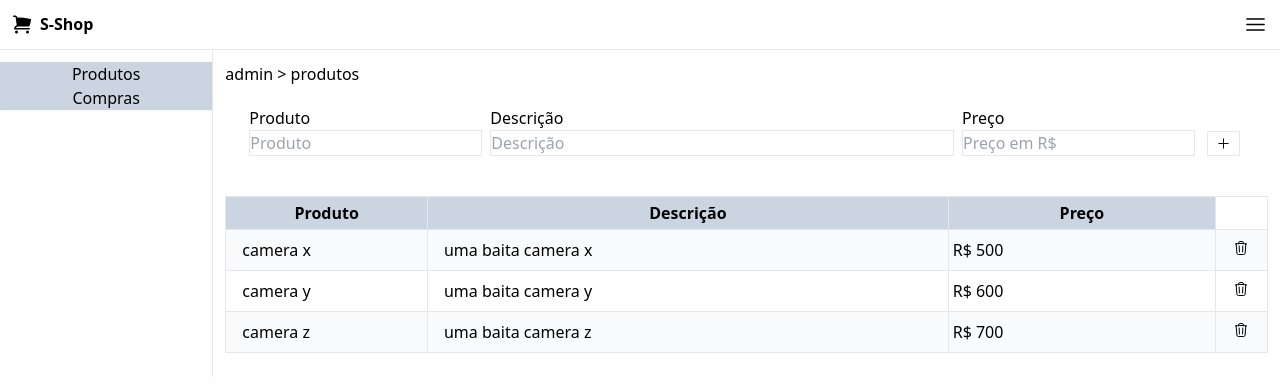
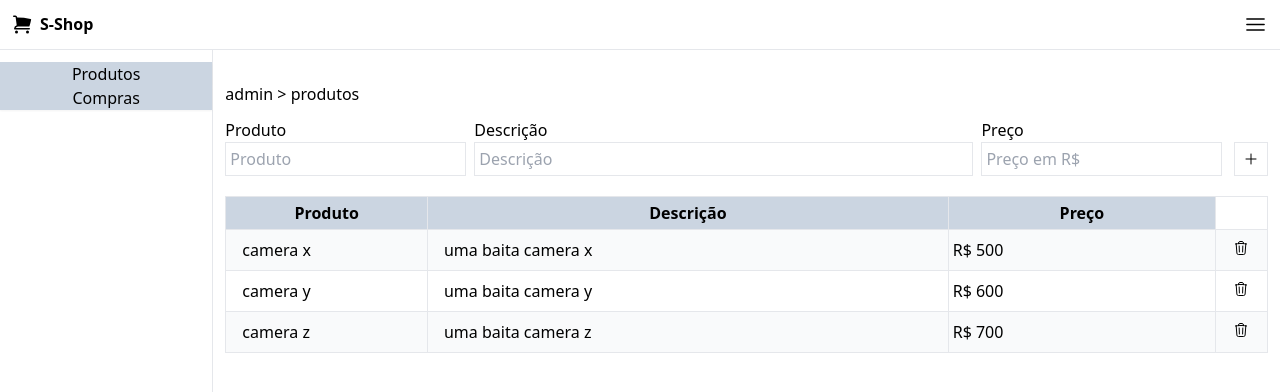
Before and after one commit to brunofuentes/react-shop-cart, a React (Create React App) app: page /admin in a window 1280 px wide. Shown: the top 392 px of the page. Built offline with nearby package versions, Linux system fonts and the light colour scheme.

Commit message:
separated components from pages

```diff
--- a/src/pages/Admin.jsx
+++ b/src/pages/Admin.jsx
@@ -1,44 +1,32 @@
-import React, { useContext, useEffect, useState } from 'react'
-import { useForm } from 'react-hook-form'
+import React, { useContext, useEffect } from 'react'
+import { useParams } from 'react-router-dom'
+import AdminAddProductForm from '../components/AdminAddProductForm'
 import AdminProductList from '../components/AdminProductList'
 import ShopContext from '../context/ShopContext'
+import OrdersList from '../components/OrdersList'
 
 function Admin() {
-	const { updateShopItems, adminAddShopItem } = useContext(ShopContext)
-	const { register, handleSubmit } = useForm()
+	const { updateShopItems } = useContext(ShopContext)
+	const { page } = useParams()
 
 	useEffect(() => {
 		updateShopItems()
 	})
 
 	return (
-		<>
-			<div className="flex flex-grow flex-col p-3">
-				<p>
-					<a href="/admin">admin</a> {'>'} produtos
-				</p>
-				<div>
-					<form onSubmit={handleSubmit(adminAddShopItem)} action="" className="flex p-5">
-						<div className="flex-col flex px-1">
-							<label htmlFor="">Produto</label>
-							<input {...register('name')} type="text" placeholder="Produto" className="border" />
-						</div>
-						<div className="flex-col flex px-1 w-2/4">
-							<label htmlFor="">Descrição</label>
-							<input {...register('description')} type="text" placeholder="Descrição" className="border" />
-						</div>
-						<div className="flex-col flex px-1">
-							<label htmlFor="">Preço</label>
-							<input {...register('price')} type="number" placeholder="Preço em R$" className="border" />
-						</div>
-						<button className="mt-auto py-1 px-2 mx-2 border">
-							<img width={16} height={16} src="/images/icons/add_icon.svg" alt="" />
-						</button>
-					</form>
-				</div>
-				<AdminProductList />
-			</div>
-		</>
+		<div className="flex flex-grow flex-col px-3 py-8">
+			<span className="pb-3">
+				<a href="/admin">admin</a> {'>'} {page !== 'orders' ? 'produtos' : 'compras'}
+			</span>
+			{page !== 'orders' ? (
+				<>
+					<AdminAddProductForm />
+					<AdminProductList />
+				</>
+			) : (
+				<OrdersList />
+			)}
+		</div>
 	)
 }
 
--- a/src/pages/Basket.jsx
+++ /dev/null
@@ -1,75 +0,0 @@
-import React, { useContext, useEffect, useRef } from 'react'
-import { useNavigate } from 'react-router-dom'
-import ShopContext from '../context/ShopContext'
-
-function Basket() {
-	let navigate = useNavigate()
-	let totalPrice = 0
-
-	const { setOrderName, checkOut, cartItems, changeCartItemQty, cartTotalPrice, orders, removeCartItem, updateCartItems, updateOrders, resetCart } =
-		useContext(ShopContext)
-	const trackOrder = useRef(orders.length)
-
-	useEffect(() => {
-		if (orders.length > trackOrder.current) {
-			updateOrders()
-			resetCart()
-		} else {
-			updateCartItems()
-		}
-	})
-
-	return (
-		<>
-			<div className="p-3 flex flex-grow flex-col">
-				<h2>Cesta</h2>
-				<div className="border rounded my-1">
-					<input className="p-1" type="text" placeholder="Nome da Cesta" onChange={(e) => setOrderName(e.target.value)} />
-				</div>
-				<div className="my-3">
-					<table className="table-auto border">
-						<thead>
-							<tr className="border-b">
-								<th className="border-r p-1">Qtd</th>
-								<th className="border-r p-1">Produto</th>
-								<th className="border-r p-1">Descrição</th>
-								<th className="border-r p-1">Valor</th>
-								<th className="border-r p-1"></th>
-							</tr>
-						</thead>
-						<tbody>
-							{cartItems.map((item, index) => (
-								<tr key={index} className="border-b">
-									<td className="border-r">
-										<input
-											type="number"
-											min="1"
-											defaultValue={item.qty}
-											onChange={(e) => changeCartItemQty(parseInt(e.target.value), item)}
-										/>
-									</td>
-									<td className="border-r">{item.name}</td>
-									<td className="border-r">{item.description}</td>
-									<td className="border-r">R${item.price * item.qty}</td>
-									<td className="p-1">
-										<button onClick={() => removeCartItem(item)}>
-											<img width={16} height={16} src="/images/icons/delete_icon.svg" alt="Remove Item" />
-										</button>
-									</td>
-								</tr>
-							))}
-						</tbody>
-					</table>
-				</div>
-				<span>Total: R${cartTotalPrice()}</span>
-				<div>
-					<button disabled={!(cartItems.length > 0)} onClick={() => checkOut()}>
-						Finalizar Compra
-					</button>
-				</div>
-			</div>
-		</>
-	)
-}
-
-export default Basket
--- a/src/pages/Home.jsx
+++ b/src/pages/Home.jsx
@@ -1,28 +1,29 @@
-import React, { useContext, useEffect, useRef } from 'react'
+import React, { useContext, useEffect } from 'react'
+import { useParams } from 'react-router-dom'
 import ProductList from '../components/ProductList'
 import ShopContext from '../context/ShopContext'
+import Basket from '../components/Basket'
 
 function Home() {
-	const { updateShopItems, updateCartItems } = useContext(ShopContext)
+	const { updateShopItems } = useContext(ShopContext)
+	const { page } = useParams()
 
 	useEffect(() => {
 		updateShopItems()
-	}, [])
-
-	useEffect(() => {
-		updateCartItems()
-	})
+	}, [updateShopItems])
 
 	return (
-		<div className="flex flex-grow flex-col">
-			<div className="flex justify-between p-3">
-				<span>Home</span>
-				<span className="border items-center flex p-1 rounded">
-					<img className="inline" width={16} height={16} src="/images/icons/search_icon.svg" alt="Search product" />
-					<input type="text" placeholder="" />
-				</span>
+		<div className="min-h-[90vh] relative flex flex-grow flex-col px-8 py-3">
+			<div className="flex justify-between">
+				<span>{page !== 'basket' ? 'Home' : 'Cesta'}</span>
+				{page !== 'basket' && (
+					<span className="border items-center flex p-1 rounded">
+						<img className="inline" width={16} height={16} src="/images/icons/search_icon.svg" alt="Search product" />
+						<input type="text" placeholder="" />
+					</span>
+				)}
 			</div>
-			<ProductList />
+			{page !== 'basket' ? <ProductList /> : <Basket />}
 		</div>
 	)
 }
--- a/src/pages/PageLayout.jsx
+++ b/src/pages/PageLayout.jsx
@@ -7,7 +7,7 @@ function PageLayout() {
 	return (
 		<>
 			<Navbar />
-			<section className="flex">
+			<section className="flex mx-auto">
 				<Sidebar />
 				<Outlet />
 			</section>
```
